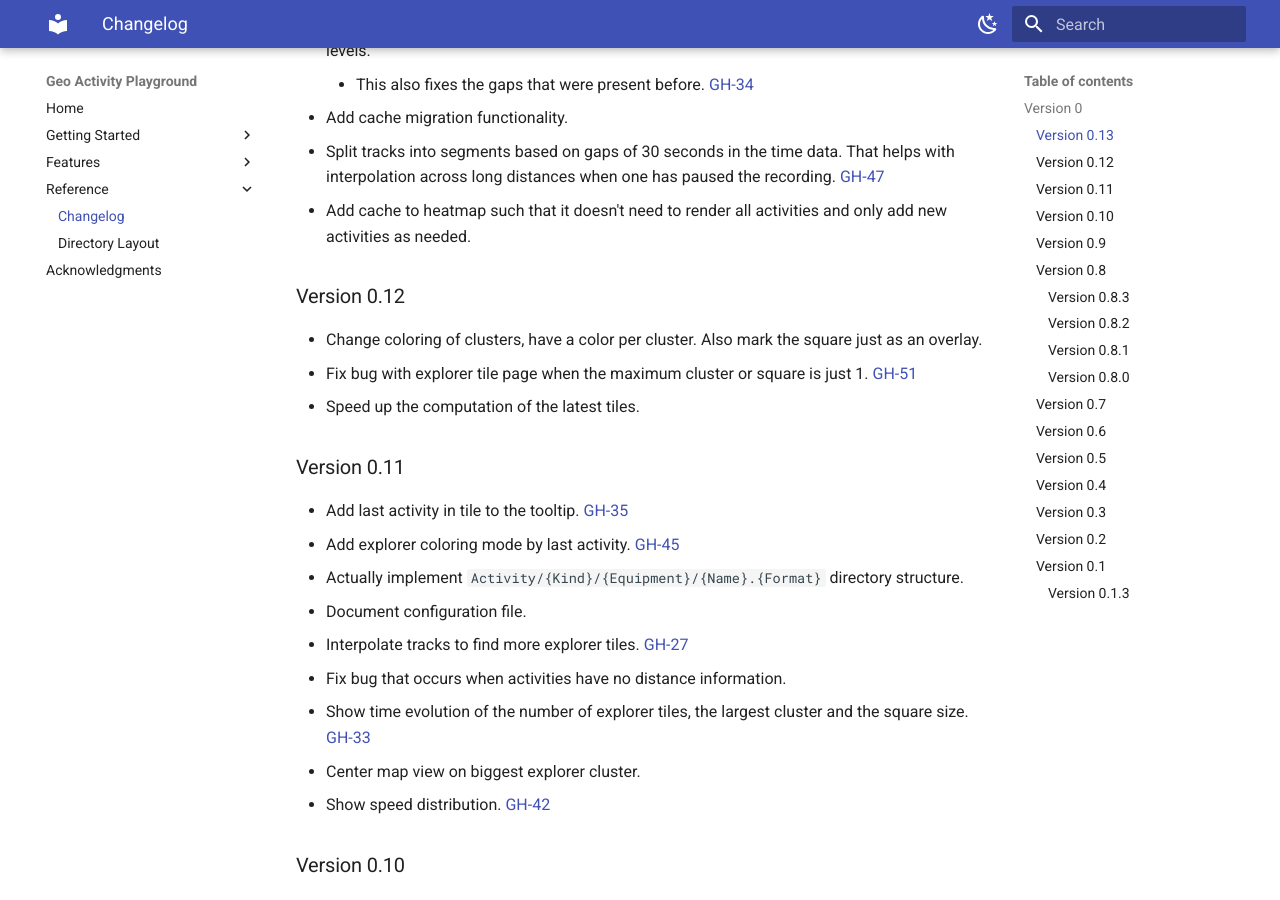
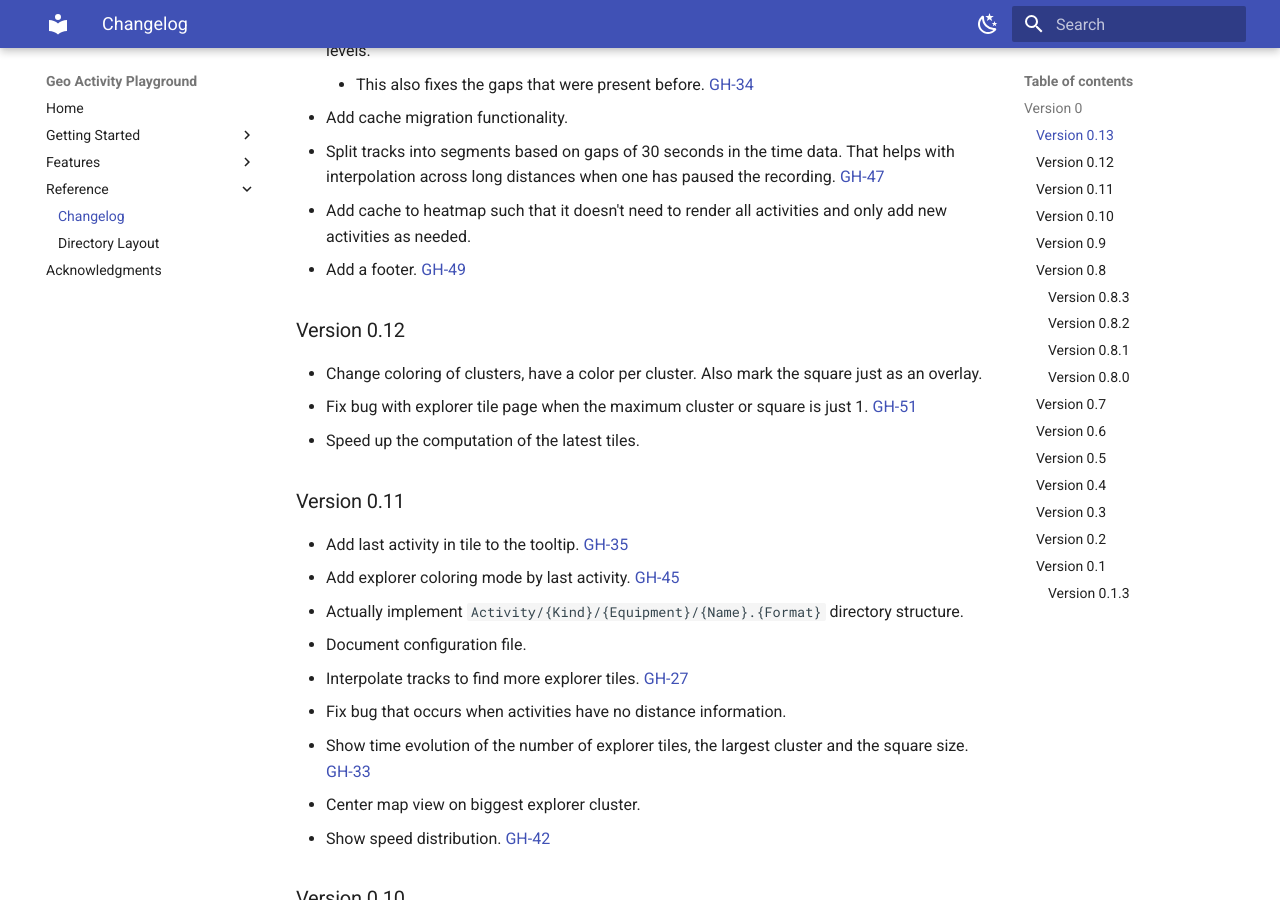
Before and after one commit to martin-ueding/geo-activity-playground, an MkDocs documentation site: the page built from docs/reference/changelog.md, in a window 1280 px wide and 900 px high, scrolled down 413 px. Built offline with MkDocs 1.6.1 and Material for MkDocs 9.7.7, drawn with Linux system fonts in a browser that asks for light colours.

Commit message:
Changelog entry

```diff
--- a/docs/reference/changelog.md
+++ b/docs/reference/changelog.md
@@ -13,6 +13,7 @@
 - Add cache migration functionality.
 - Split tracks into segments based on gaps of 30 seconds in the time data. That helps with interpolation across long distances when one has paused the recording. [GH-47](https://github.com/martin-ueding/geo-activity-playground/issues/47)
 - Add cache to heatmap such that it doesn't need to render all activities and only add new activities as needed.
+- Add a footer. [GH-49](https://github.com/martin-ueding/geo-activity-playground/issues/49)
 
 ### Version 0.12
 
```
